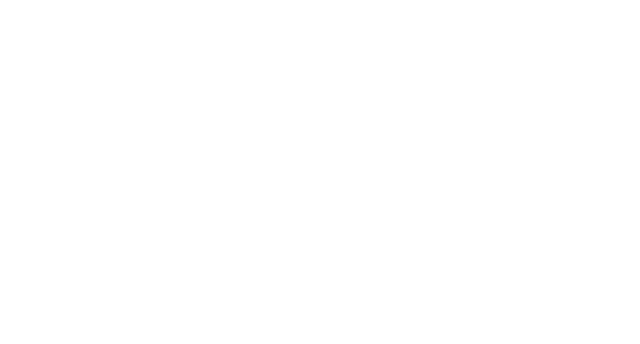
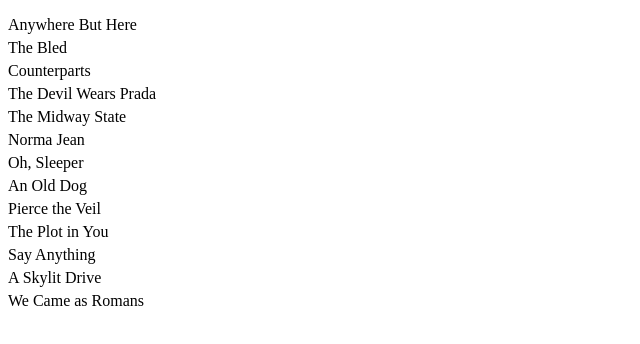
Before and after one commit to acciojob/sorting-articles-Harshadsonar, a website: page main.html in a window 1280 px wide. Shown: the whole page, without its empty margins (0-640 px from the left). Drawn offline with Linux system fonts and the light colour scheme.

Commit message:
created a submission

```diff
--- a/main.html
+++ b/main.html
@@ -1,16 +1,63 @@
 <!DOCTYPE html>
+<html>
+<head>
+  <style>
+    ul {
+      list-style-type: none;
+      padding: 0;
+    }
 
-<html>
+    li {
+      margin-bottom: 5px;
+      font-size: 16px;
+    }
+  </style>
+</head>
+<body>
+  <ul id="band"></ul>
 
-<head>
-	<link rel="stylesheet" href="styles.css">
-</head>
+  <script>
+    const bands = [
+      'The Plot in You',
+      'The Devil Wears Prada',
+      'Pierce the Veil',
+      'Norma Jean',
+      'The Bled',
+      'Say Anything',
+      'The Midway State',
+      'We Came as Romans',
+      'Counterparts',
+      'Oh, Sleeper',
+      'A Skylit Drive',
+      'Anywhere But Here',
+      'An Old Dog'
+    ];
 
-<body>
-	<!-- the entire body must be written by student -->
-    <script type="text/javascript" src="./script.js">
-</script>
+    const ignoredWords = ['a', 'an', 'the'];
 
+    // Function to sort the bands array while ignoring certain words
+    function sortBands(bands) {
+      return bands.sort((a, b) => {
+        const wordA = a.replace(/^(a|an|the)\s+/i, '');
+        const wordB = b.replace(/^(a|an|the)\s+/i, '');
+        return wordA.localeCompare(wordB);
+      });
+    }
+
+    // Generate the HTML list of sorted articles
+    function generateArticleList() {
+      const bandList = document.getElementById('band');
+      const sortedBands = sortBands(bands);
+
+      sortedBands.forEach((band) => {
+        const listItem = document.createElement('li');
+        listItem.textContent = band;
+        bandList.appendChild(listItem);
+      });
+    }
+
+    // Call the function to generate the article list
+    generateArticleList();
+  </script>
 </body>
-
 </html>
```
